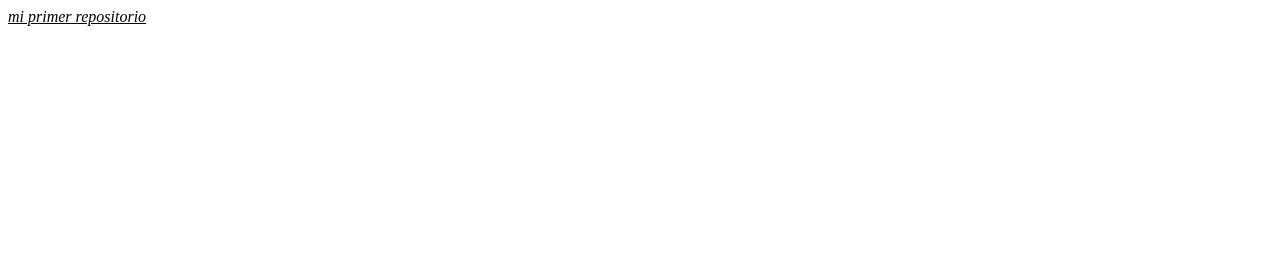
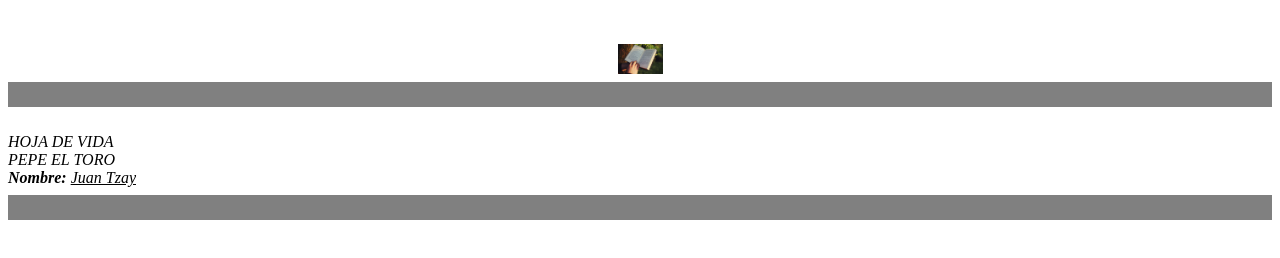
Before and after one commit to Juan-Tzay/2025repohtml, a plain HTML site: page index.html in a window 1280 px wide. Drawn offline with Linux system fonts and the light colour scheme.

Commit message:
el libro es grande

```diff
--- a/index.html
+++ b/index.html
@@ -1,8 +1,18 @@
 <html>
 <head>
-<title>repositorio juan</title>
+<title>Hoja de vida</title>
 </head>
 <body>
-<u><a><i> mi primer repositorio</i></a></u>
+<br><br>
+<div align ="center">
+<img src ="imagenes\libro.jpg" alt="ese soy yo" height="30" width "20">
+</div>
+<hr size = "25" noshade><br>
+<i>HOJA DE VIDA<br>
+PEPE EL TORO<br>
+<b>Nombre:</b>
+<u>Juan Tzay</u>
+</i><br>
+<hr size = "25" noshade <br>
 </body>
 </html>
```
Also changed, not shown: imagenes/840_560.jpg (added), imagenes/libro.jpg (added).
